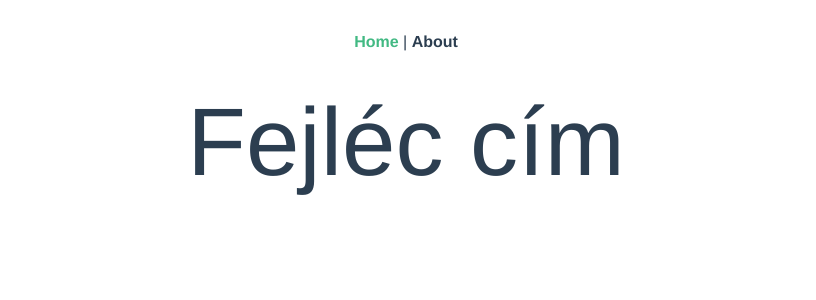
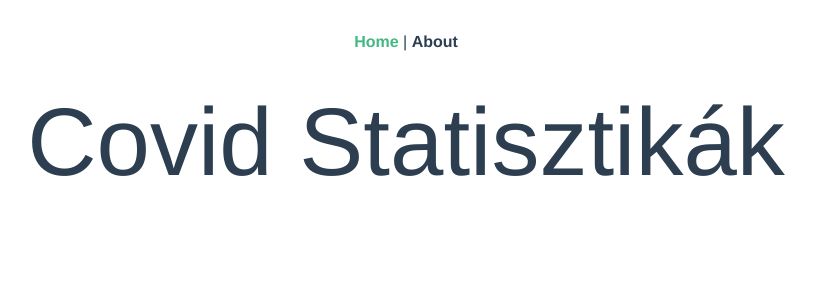
Before and after one commit to Juhi0326/Covid_19_with_vue_js, a Vue app: page / in a window 1280 px wide. Shown: the top 300 px of the page, without its empty margins (234-1050 px from the left). Built offline with nearby package versions, Linux system fonts and the light colour scheme.

Commit message:
set dynamic title in Header

```diff
--- a/src/components/Header.vue
+++ b/src/components/Header.vue
@@ -1,11 +1,14 @@
 <template>
   <div>
-    <h1 class="display-1">Fejléc cím</h1>
+    <h1 class="display-1">{{ title }}</h1>
   </div>
 </template>
 <script>
 export default {
-  name: "Header"
+  name: "Header",
+  props: {
+    title: { type: String, default: null, required: false }
+  }
 };
 </script>
 <style scoped></style>
--- a/src/components/MainPage/MainPage.vue
+++ b/src/components/MainPage/MainPage.vue
@@ -1,6 +1,6 @@
 <template>
   <div>
-    <Header />
+    <Header title="Covid Statisztikák" />
   </div>
 </template>
 <script>
```
